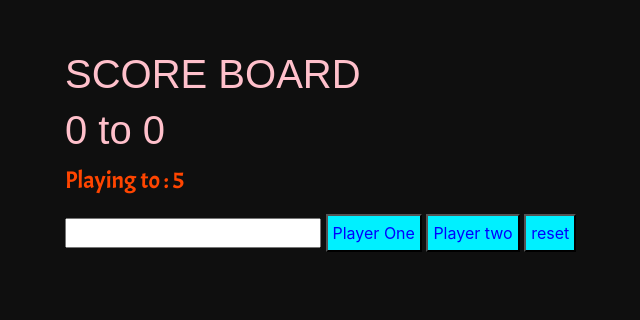
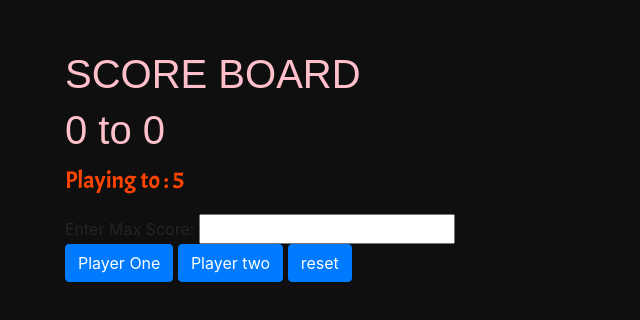
Before and after one commit to aashrithashiva29/scorekeeper, a plain HTML site: page index.html in a window 1280 px wide. Shown: the part 142-462 px from the top of the page, without its empty margins (191-831 px from the left). Drawn offline with nearby package versions, Linux system fonts and the light colour scheme; a web font is replaced by a local one.

Commit message:
Update index.html

```diff
--- a/index.html
+++ b/index.html
@@ -11,15 +11,17 @@
 
     <link href="https://fonts.googleapis.com/css?family=Acme|Chau+Philomene+One&display=swap" rel="stylesheet"></head>
 <body>
+<div id="container">
     <h1>SCORE BOARD</h1>
     <h1><span id="sp1disp">0</span> to <span id="sp2disp">0</span></h1>
     <p>Playing to : <span id="playto">5</span></p>
 
 
-        <input type="number"  min="0" >
-        <button id="b1">Player One</button>
-        <button>Player two</button>
-        <button id="reset">reset</button>
+        Enter Max Score: <input type="number"  min="0" ><br>
+        <button id="b1" class="btn btn-primary">Player One</button>
+        <button class="btn btn-primary">Player two</button>
+        <button class="btn btn-primary" id="reset">reset</button>
+</div>
 
 
        <script src="skeepr.js"></script>
```
